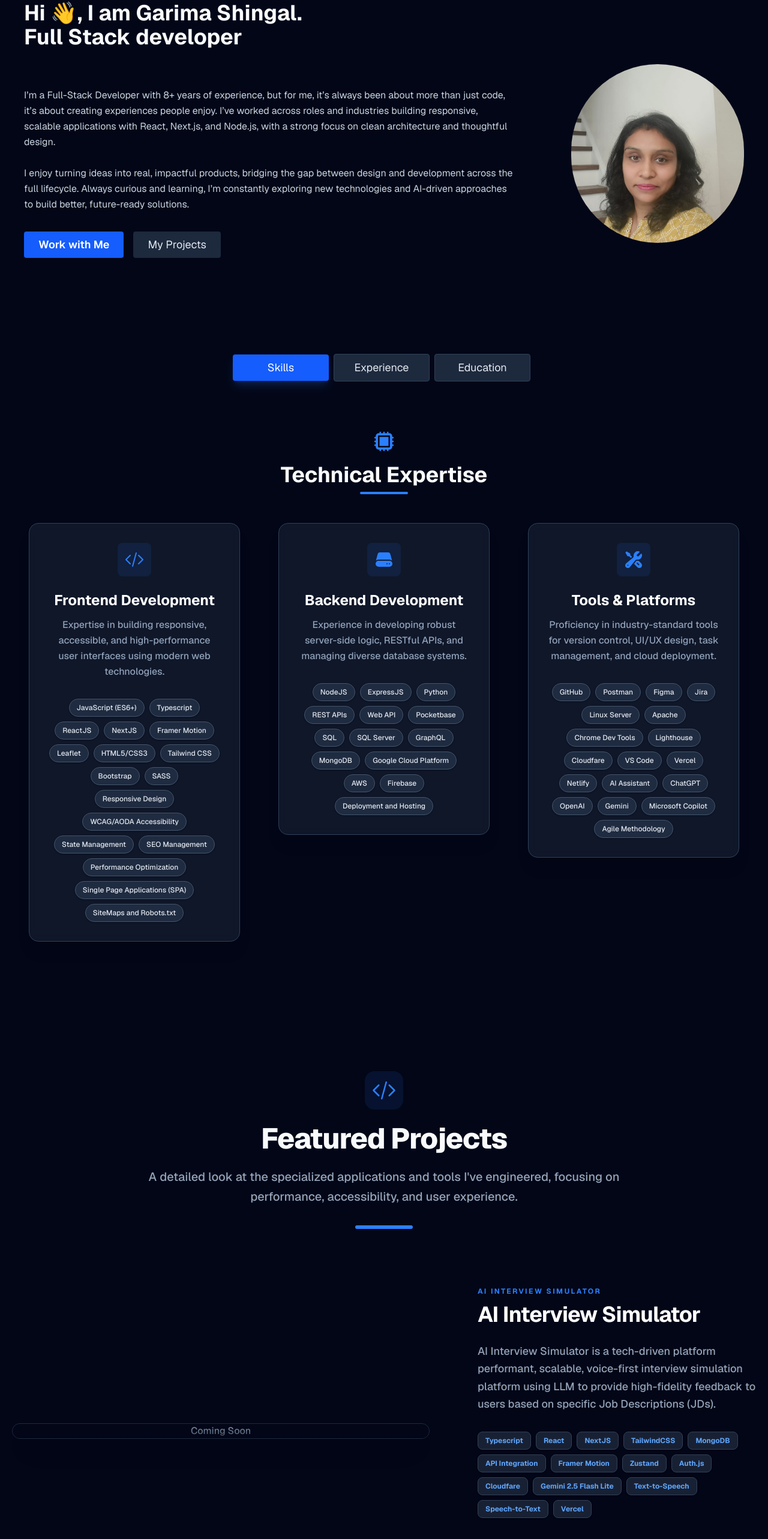
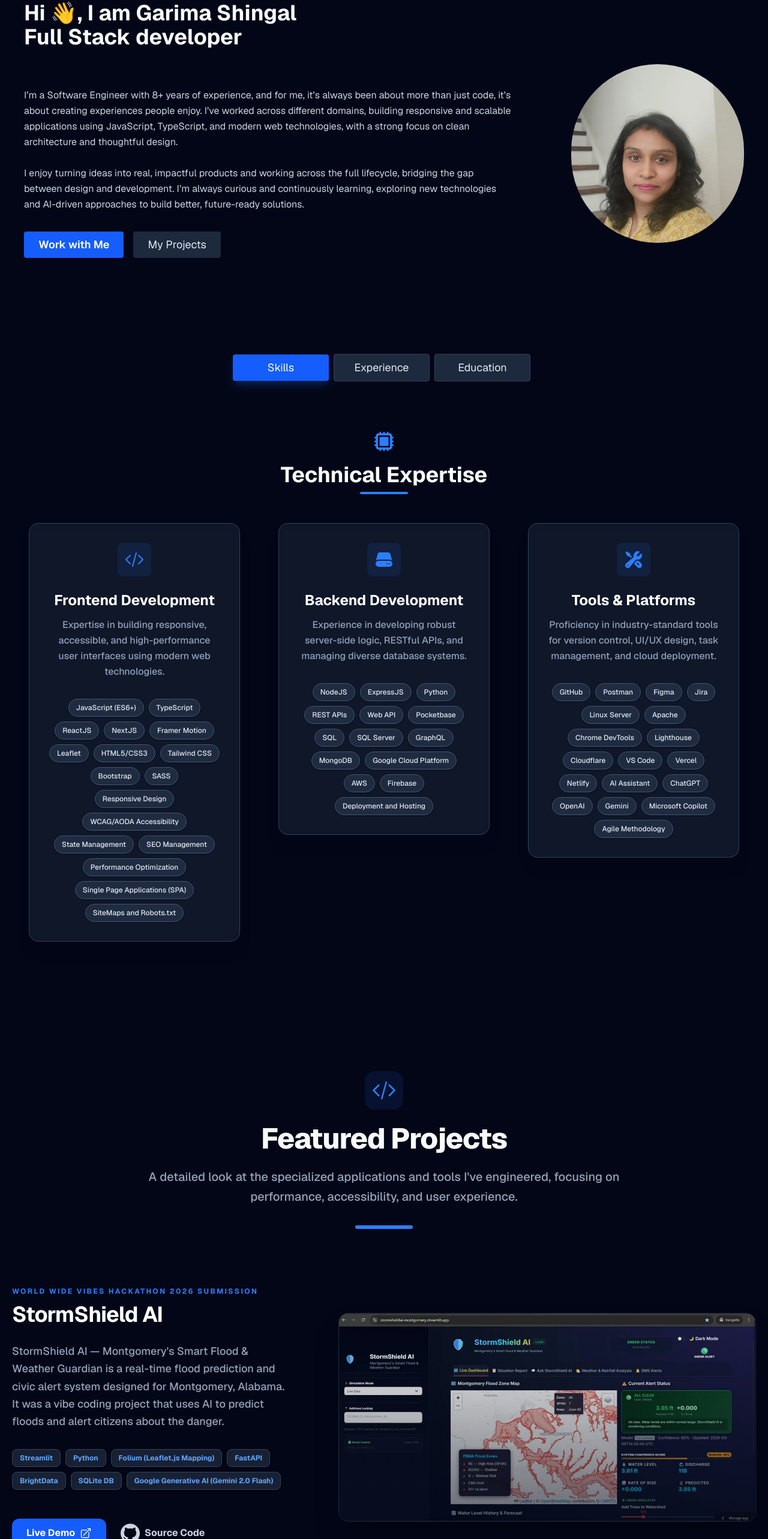
Before and after one commit to garimashingal/modern-portfolio, a Next.js app: page / in a window 1280 px wide. Shown: the part 183-2749 px from the top of the page at 60% size. Built offline with nearby package versions, Linux system fonts and the light colour scheme.

Commit message:
Fixed the minor issues

```diff
--- a/components/About.tsx
+++ b/components/About.tsx
@@ -4,7 +4,7 @@ export default function About() {
       <div className="container mx-auto flex px-10 py-10 items-center flex-col md:flex-row">
         <div className="lg:grow md:w-1/2 lg:pr-24 md:pr-16 flex flex-col md:items-start md:text-left mb-8 md:mb-20 items-center text-center">
           <h1 className=" title-font sm:text-4xl text-3xl mb-4 font-bold text-foreground transition-colors">
-            Hi 👋, I am Garima Shingal.
+            Hi 👋, I am Garima Shingal
             <br />
             Full Stack developer
           </h1>
@@ -21,10 +21,24 @@ export default function About() {
             cutting-edge digital solutions.
           </p> */}
           <p className="mb-8 leading-relaxed text-slate-900 dark:text-slate-300 transition-colors font-normal">
-            <span>I’m a Full-Stack Developer with 8+ years of experience, but for me, it’s always been about more than just code, it’s about creating experiences people enjoy. I’ve worked across roles and industries building responsive, scalable applications with React, Next.js, and Node.js, with a strong focus on clean architecture and thoughtful design.</span>
+            <span>
+              I’m a Software Engineer with 8+ years of experience, and for me,
+              it’s always been about more than just code, it’s about creating
+              experiences people enjoy. I’ve worked across different domains,
+              building responsive and scalable applications using JavaScript,
+              TypeScript, and modern web technologies, with a strong focus on
+              clean architecture and thoughtful design.
+            </span>
             <br />
             <br />
-            <span>I enjoy turning ideas into real, impactful products, bridging the gap between design and development across the full lifecycle. Always curious and learning, I’m constantly exploring new technologies and AI-driven approaches to build better, future-ready solutions.</span></p>
+            <span>
+              I enjoy turning ideas into real, impactful products and working
+              across the full lifecycle, bridging the gap between design and
+              development. I’m always curious and continuously learning,
+              exploring new technologies and AI-driven approaches to build
+              better, future-ready solutions.
+            </span>
+          </p>
 
           <div className="flex justify-center">
             <a
--- a/components/Projects.tsx
+++ b/components/Projects.tsx
@@ -1,11 +1,16 @@
-import { CodeBracketIcon, ArrowTopRightOnSquareIcon } from "@heroicons/react/24/outline";
+import {
+  CodeBracketIcon,
+  ArrowTopRightOnSquareIcon,
+} from "@heroicons/react/24/outline";
 import { projects } from "../data";
-import { SocialIcon } from "react-social-icons";
 import Image from "next/image";
 
 export default function Projects() {
   return (
-    <section id="projects" className="bg-white dark:bg-slate-950 text-slate-900 dark:text-slate-300 py-24 overflow-hidden transition-colors duration-300">
+    <section
+      id="projects"
+      className="bg-white dark:bg-slate-950 text-slate-900 dark:text-slate-300 py-24 overflow-hidden transition-colors duration-300"
+    >
       <div className="container px-5 mx-auto">
         <div className="flex flex-col w-full mb-24 text-center">
           <div className="inline-flex items-center justify-center p-3 bg-blue-500/10 rounded-2xl w-fit mx-auto mb-6">
@@ -15,7 +20,9 @@ export default function Projects() {
             Featured Projects
           </h2>
           <p className="lg:w-2/3 mx-auto leading-relaxed text-xl text-slate-600 dark:text-slate-400 font-medium transition-colors">
-            A detailed look at the specialized applications and tools I've engineered, focusing on performance, accessibility, and user experience.
+            A detailed look at the specialized applications and tools I've
+            engineered, focusing on performance, accessibility, and user
+            experience.
           </p>
           <div className="h-1.5 w-24 bg-blue-500 mx-auto rounded-full mt-8"></div>
         </div>
@@ -24,32 +31,14 @@ export default function Projects() {
           {projects.map((project, index) => (
             <div
               key={project.title}
-              className={`flex flex-col lg:flex-row items-center gap-12 lg:gap-20 ${index % 2 !== 0 ? "lg:flex-row-reverse" : ""
-                }`}
+              className={`flex flex-col lg:flex-row items-center gap-12 lg:gap-20 ${
+                index % 2 !== 0 ? "lg:flex-row-reverse" : ""
+              }`}
               role="article"
               aria-labelledby={`project-title-${index}`}
             >
-              {/* Image Side */}
-              <div className="w-full lg:w-3/5 group relative">
-                <div className="absolute -inset-2 bg-linear-to-r from-blue-500/10 dark:from-blue-500/20 to-blue-500/10 dark:to-blue-500/20 rounded-3xl blur-xl opacity-0 group-hover:opacity-100 transition duration-700"></div>
-                <div className="project-card-border relative overflow-hidden rounded-2xl border border-slate-200 dark:border-slate-800 shadow-2xl transition-all duration-500 group-hover:border-blue-500/30">
-                  {project.image !== "NA" ? (<Image
-                    src={project.image}
-                    alt={`${project.title} interface preview`}
-                    width={1000}
-                    height={1000}
-                    className="w-full h-auto object-cover transform transition duration-700 group-hover:scale-105"
-                  />) : <div className="w-full h-full flex items-center justify-center">
-                    <span className="text-slate-600 dark:text-slate-400 font-medium transition-colors">
-                      Coming Soon
-                    </span>
-                  </div>}
-                  <div className="absolute inset-0 bg-linear-to-t from-slate-950/40 dark:from-slate-950/60 to-transparent pointer-events-none"></div>
-                </div>
-              </div>
-
               {/* Content Side */}
-              <div className="w-full lg:w-2/5 flex flex-col space-y-6">
+              <div className="w-full lg:w-2/5 flex flex-col items-center lg:items-start justify-center space-y-6 text-center lg:text-left">
                 <div>
                   <span className="text-blue-500 font-bold tracking-[0.2em] text-xs uppercase mb-2 block">
                     {project.subtitle}
@@ -108,9 +97,34 @@ export default function Projects() {
                       </svg>
                       Source Code
                     </a>
-                  ) : <span className="github-link inline-flex items-center text-slate-600 dark:text-slate-300 font-bold transition-all group/git">
-                    Source Code Not Available
-                  </span>}
+                  ) : (
+                    <span className="github-link inline-flex items-center text-slate-600 dark:text-slate-300 font-bold transition-all group/git">
+                      Source Code Not Available
+                    </span>
+                  )}
+                </div>
+              </div>
+
+              {/* Image Side */}
+              <div className="w-full lg:w-3/5 group relative">
+                <div className="absolute -inset-2 bg-linear-to-r from-blue-500/10 dark:from-blue-500/20 to-blue-500/10 dark:to-blue-500/20 rounded-3xl blur-xl opacity-0 group-hover:opacity-100 transition duration-700"></div>
+                <div className="project-card-border relative overflow-hidden rounded-2xl border border-slate-200 dark:border-slate-800 shadow-2xl transition-all duration-500 group-hover:border-blue-500/30">
+                  {project.image !== "NA" ? (
+                    <Image
+                      src={project.image}
+                      alt={`${project.title} interface preview`}
+                      width={1000}
+                      height={1000}
+                      className="w-full h-auto object-cover transform transition duration-700 group-hover:scale-105"
+                    />
+                  ) : (
+                    <div className="w-full h-auto flex items-center justify-center bg-slate-100 dark:bg-slate-800 rounded-2xl border border-slate-200 dark:border-slate-700">
+                      <span className="text-slate-600 dark:text-slate-400 font-medium transition-colors">
+                        In Development - Image not available
+                      </span>
+                    </div>
+                  )}
+                  <div className="absolute inset-0 bg-linear-to-t from-slate-950/40 dark:from-slate-950/60 to-transparent pointer-events-none"></div>
                 </div>
               </div>
             </div>
@@ -118,6 +132,5 @@ export default function Projects() {
         </div>
       </div>
     </section>
-
   );
 }
--- a/data.js
+++ b/data.js
@@ -1,13 +1,21 @@
 export const projects = [
   {
-    title: "AI Interview Simulator",
-    subtitle: "AI Interview Simulator",
+    title: "StormShield AI",
+    subtitle: "World Wide Vibes Hackathon 2026 Submission",
     description:
-      "AI Interview Simulator is a tech-driven platform performant, scalable, voice-first interview simulation platform using LLM to provide high-fidelity feedback to users based on specific Job Descriptions (JDs).",
-    image: "NA",
-    technologies: ["Typescript", "React", "NextJS", "TailwindCSS", "MongoDB", "API Integration", "Framer Motion", "Zustand", "Auth.js", "Cloudfare", "Gemini 2.5 Flash Lite", "Text-to-Speech", "Speech-to-Text", "Vercel"],
-    link: "NA",
-    github: "https://github.com/garimashingal/Interview-Simulator",
+      "StormShield AI — Montgomery's Smart Flood & Weather Guardian is a real-time flood prediction and civic alert system designed for Montgomery, Alabama. It was a vibe coding project that uses AI to predict floods and alert citizens about the danger.",
+    image: "/stormshieldai.jpg",
+    technologies: [
+      "Streamlit",
+      "Python",
+      "Folium (Leaflet.js Mapping)",
+      "FastAPI",
+      "BrightData",
+      "SQLite DB",
+      "Google Generative AI (Gemini 2.0 Flash)",
+    ],
+    link: "https://stormshieldai-montgomery.streamlit.app/",
+    github: "https://github.com/garimashingal/StormShieldAI",
   },
   {
     title: "Path To Green Homes",
@@ -15,19 +23,26 @@ export const projects = [
     description:
       "Path To Green Homes is a tech-driven platform designed to help Indian homeowners transition to renewable energy. It functions as a marketplace and educational resource providing Solar Matching Services to homeowners, Cost Calculator and Equipment Guides.",
     image: "/pathtogreenhomes.png",
-    technologies: ["Javascript", "React", "NextJS", "TailwindCSS", "Pocketbase", "Node.js", "SQL", "API Integration", "Razorpay", "Leaflet", "Framer Motion", "Responsive Design", "SEO Management", "Performance Optimization", "Single Page Applications (SPA)", "SiteMaps and Robots.txt"],
+    technologies: [
+      "JavaScript",
+      "React",
+      "NextJS",
+      "TailwindCSS",
+      "Pocketbase",
+      "Node.js",
+      "SQL",
+      "API Integration",
+      "Razorpay",
+      "Leaflet",
+      "Framer Motion",
+      "Responsive Design",
+      "SEO Management",
+      "Performance Optimization",
+      "Single Page Applications (SPA)",
+      "SiteMaps and Robots.txt",
+    ],
     link: "https://pathtogreenhomes.com",
     github: "NA",
-  },
-  {
-    title: "StormShield AI",
-    subtitle: "World Wide Vibes Hackathon 2026 Submission",
-    description:
-      "StormShield AI — Montgomery's Smart Flood & Weather Guardian is a real-time flood prediction and civic alert system designed for Montgomery, Alabama. It uses AI to predict floods and alert citizens about the danger.",
-    image: "/stormshieldai.jpg",
-    technologies: ["Streamlit", "Python", "Folium (Leaflet.js Mapping)", "FastAPI", "BrightData", "ML/AI: XGBoost, Scikit-learn, Google Generative AI (Gemini 2.0 Flash)"],
-    link: "https://stormshieldai-montgomery.streamlit.app/",
-    github: "https://github.com/garimashingal/StormShieldAI",
   },
   {
     title: "ChatGPT Messenger",
@@ -35,9 +50,41 @@ export const projects = [
     description:
       "A ChatGPT-like web application built with modern frontend technologies, featuring real-time AI chat, responsive UI, and scalable architecture.",
     image: "/chatgpt_messenger.jpg",
-    technologies: ["Typescript", "React", "TailwindCSS", "NextJS", "OpenAI API", "NextAuthJS", "Firebase", "FireStore", "Google Cloud Platform", "API Integration", "Responsive Design"],
+    technologies: [
+      "TypeScript",
+      "React",
+      "TailwindCSS",
+      "NextJS",
+      "OpenAI API",
+      "NextAuthJS",
+      "Firebase",
+      "FireStore",
+      "Google Cloud Platform",
+      "API Integration",
+      "Responsive Design",
+    ],
     link: "https://project-jg7n4.vercel.app",
     github: "https://github.com/garimashingal/chatgpt-messenger",
+  },
+  {
+    title: "AI Interview Simulator (In Progress)",
+    subtitle: "LLM-Powered Interview Practice Platform",
+    description:
+      "An AI-powered interview practice platform currently in development. The goal is to simulate real interview scenarios and provide structured feedback based on job descriptions (JDs). Planned features include question generation, response evaluation, and voice-based interaction.",
+    image: "NA",
+    technologies: [
+      "TypeScript",
+      "React",
+      "Next.js",
+      "Tailwind CSS",
+      "MongoDB",
+      "LLM Integration (Gemini)",
+      "Speech-to-Text",
+      "Text-to-Speech",
+      "Vercel",
+    ],
+    link: "NA",
+    github: "https://github.com/garimashingal/Interview-Simulator",
   },
   {
     title: "David Chu's China Bistro",
@@ -47,8 +94,8 @@ export const projects = [
     image: "/bistro.gif",
     technologies: ["HTML5", "CSS3", "Bootstrap", "JavaScript"],
     link: "https://garimashingal.github.io/myProjects/Restraunt%20Website%20-%20SPA/index.html",
-    github: "https://github.com/garimashingal/myProjects/tree/main/Restraunt%20Website%20-%20SPA",
-
+    github:
+      "https://github.com/garimashingal/myProjects/tree/main/Restraunt%20Website%20-%20SPA",
   },
   {
     title: "Shine Learning Academy",
@@ -58,7 +105,8 @@ export const projects = [
     image: "/shineacademy.gif",
     technologies: ["HTML5", "CSS3", "Bootstrap", "JavaScript"],
     link: "https://garimashingal.github.io/myProjects/Shine_Learning_Academy/",
-    github: "https://github.com/garimashingal/myProjects/tree/main/Shine_Learning_Academy",
+    github:
+      "https://github.com/garimashingal/myProjects/tree/main/Shine_Learning_Academy",
   },
   // {
   //   title: "Investment Calculator",
@@ -98,7 +146,7 @@ export const frontendSkills = {
     "Expertise in building responsive, accessible, and high-performance user interfaces using modern web technologies.",
   skills: [
     "JavaScript (ES6+)",
-    "Typescript",
+    "TypeScript",
     "ReactJS",
     "NextJS",
     "Framer Motion",
@@ -150,9 +198,9 @@ export const tools = {
     "Jira",
     "Linux Server",
     "Apache",
-    "Chrome Dev Tools",
+    "Chrome DevTools",
     "Lighthouse",
-    "Cloudfare",
+    "Cloudflare",
     "VS Code",
     "Vercel",
     "Netlify",
```
Also changed, not shown: components/Contact.tsx (+46 -12 lines), components/ExperienceTab.tsx (+5 -3 lines), components/Navbar.tsx (+36 -11 lines).
